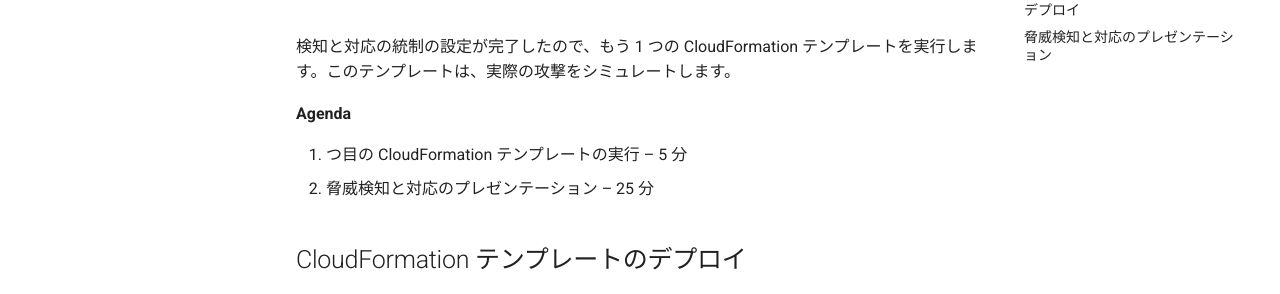
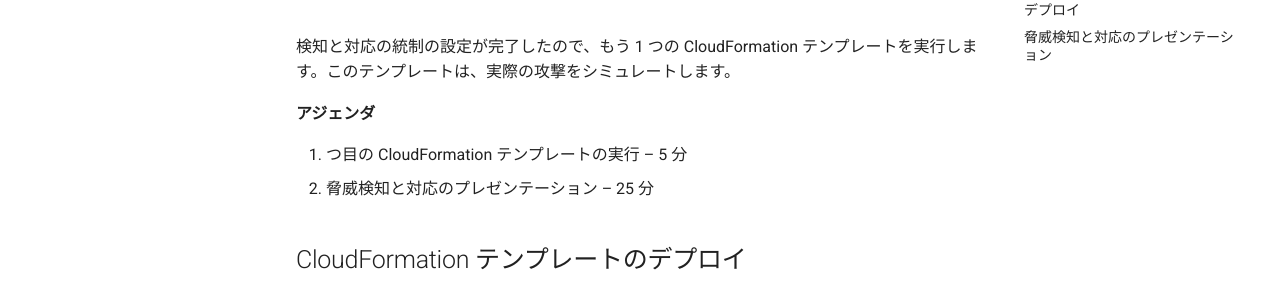
Before and after one commit to aws-samples/aws-scaling-threat-detection-workshop-jp, an MkDocs documentation site: the page built from docs/02-attack-simulation.md, in a window 1280 px wide and 900 px high. Shown: the part 246-540 px from the top of the window. Built offline with MkDocs 1.6.1 and Material for MkDocs 9.7.7, drawn with Linux system fonts in a browser that asks for light colours; comment, search, counter and statistics services are not loaded.

Commit message:
Added minor translations

```diff
--- a/docs/02-attack-simulation.md
+++ b/docs/02-attack-simulation.md
@@ -2,7 +2,7 @@
 
 検知と対応の統制の設定が完了したので、もう 1 つの CloudFormation テンプレートを実行します。このテンプレートは、実際の攻撃をシミュレートします。
 
-**Agenda**
+**アジェンダ**
 
 1.  つ目の CloudFormation テンプレートの実行 – 5 分
 2.  脅威検知と対応のプレゼンテーション – 25 分
```
